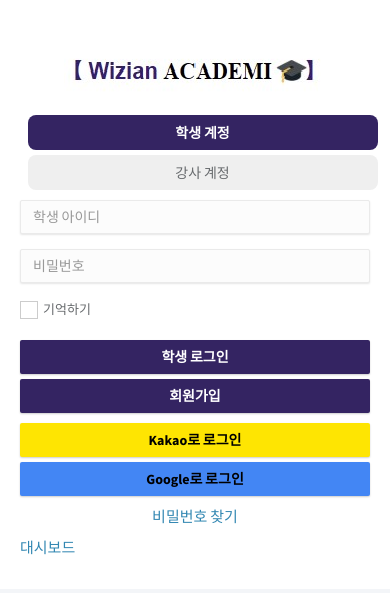
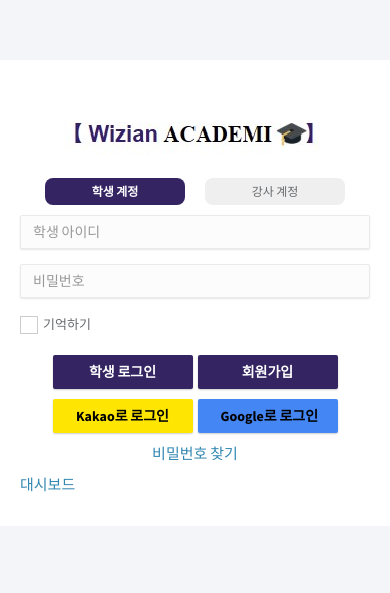
Before and after one commit to Leehyemee/AcademiProject3, a Next.js app in the folder wizian-next/: page /pageLogin in a window 390 px wide. Shown: the part 129-722 px from the top of the page. Built offline with nearby package versions, Linux system fonts and the light colour scheme; some icons are missing.

Commit message:
로그인폼 반응형 css 정리

```diff
--- a/wizian-next/src/app/(app)/pagelogin.css
+++ b/wizian-next/src/app/(app)/pagelogin.css
@@ -130,7 +130,7 @@
 }
 
 /* 반응형 */
-@media (max-width: 768px) {
+@media (max-width: 480px) {
     .login-box {
         padding: 30px 20px;
     }
@@ -141,8 +141,10 @@
     }
 
     .login-btn-wrap.student {
-        flex-direction: column;
-        align-items: stretch;
+        .login-btn-wrap.student {
+            flex-direction: row;
+            justify-content: center;
+            flex-wrap: wrap;
     }
 
     .login-btn-wrap.teacher {
@@ -203,6 +205,21 @@
     .btn-signup,
     .btn-kakao,
     .btn-google {
-        width: 100%;
+        width: 140px;
+        text-align: center;
+    }
+}}
+
+@media (max-width: 480px) {
+    .login-tab-buttons {
+        flex-direction: row;
+        justify-content: center;
+        gap: 0.5rem;
+    }
+
+    .login-tab-buttons button {
+        width: 140px;
+        font-size: 1.2rem;
+        padding: 0.5rem 1rem;
     }
 }
```
